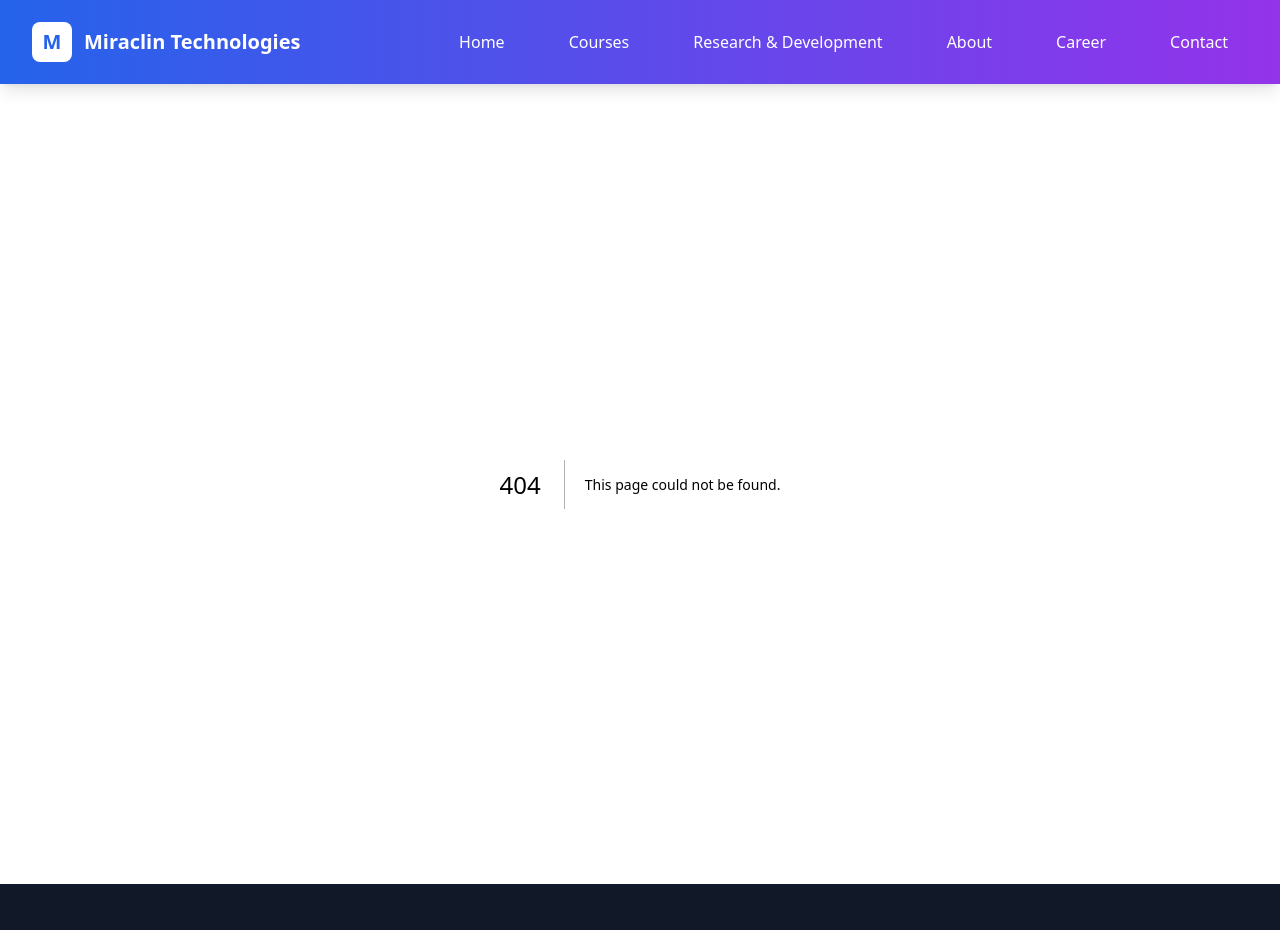
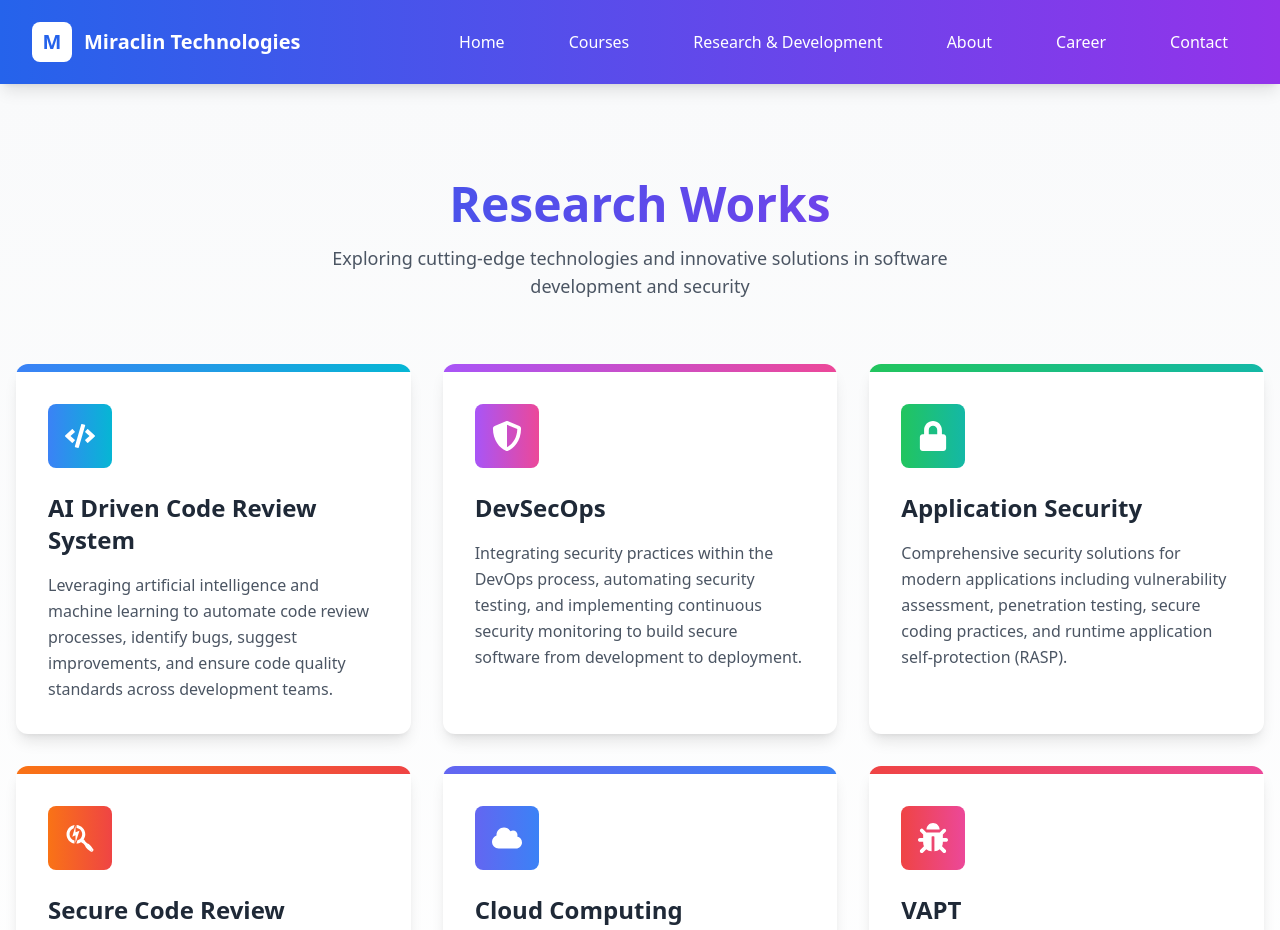
Before and after one commit to miracl-in/miracl-in.github.io, a Next.js app: page /research in a window 1280 px wide. Before the commit this address had no page. Shown: the top 930 px of the page. Built offline with nearby package versions, Linux system fonts and the light colour scheme.

Commit message:
Create page.tsx

```diff
--- /dev/null
+++ b/app/research/page.tsx
@@ -0,0 +1,81 @@
+"use client"
+
+import { FaCode, FaShieldAlt, FaLock, FaSearchengin, FaCloud, FaBug } from 'react-icons/fa'
+
+const projects = [
+  {
+    title: "AI Driven Code Review System",
+    description: "Leveraging artificial intelligence and machine learning to automate code review processes, identify bugs, suggest improvements, and ensure code quality standards across development teams.",
+    icon: FaCode,
+    color: "from-blue-500 to-cyan-500"
+  },
+  {
+    title: "DevSecOps",
+    description: "Integrating security practices within the DevOps process, automating security testing, and implementing continuous security monitoring to build secure software from development to deployment.",
+    icon: FaShieldAlt,
+    color: "from-purple-500 to-pink-500"
+  },
+  {
+    title: "Application Security",
+    description: "Comprehensive security solutions for modern applications including vulnerability assessment, penetration testing, secure coding practices, and runtime application self-protection (RASP).",
+    icon: FaLock,
+    color: "from-green-500 to-teal-500"
+  },
+  {
+    title: "Secure Code Review",
+    description: "In-depth security-focused code analysis to identify vulnerabilities, security flaws, and compliance issues. Expert manual review combined with automated tools to ensure robust and secure codebases.",
+    icon: FaSearchengin,
+    color: "from-orange-500 to-red-500"
+  },
+  {
+    title: "Cloud Computing",
+    description: "Cloud infrastructure design, migration strategies, and optimization for AWS, Azure, and GCP. Implementing scalable, cost-effective cloud solutions with focus on security, performance, and reliability.",
+    icon: FaCloud,
+    color: "from-indigo-500 to-blue-500"
+  },
+  {
+    title: "VAPT",
+    description: "Vulnerability Assessment and Penetration Testing services to identify security weaknesses in applications, networks, and infrastructure. Comprehensive testing methodologies following industry standards and best practices.",
+    icon: FaBug,
+    color: "from-red-500 to-pink-500"
+  }
+]
+
+export default function ResearchPage() {
+  return (
+    <main className="min-h-screen bg-gradient-to-b from-gray-50 to-white">
+      <div className="max-w-7xl mx-auto px-4 py-16 md:py-24">
+        <div className="text-center mb-16">
+          <h1 className="text-4xl md:text-5xl font-bold bg-gradient-to-r from-blue-600 to-purple-600 bg-clip-text text-transparent mb-4">
+            Research Works
+          </h1>
+          <p className="text-gray-600 text-lg max-w-2xl mx-auto">
+            Exploring cutting-edge technologies and innovative solutions in software development and security
+          </p>
+        </div>
+
+        <div className="grid md:grid-cols-2 lg:grid-cols-3 gap-8">
+          {projects.map((project, index) => (
+            <div
+              key={index}
+              className="bg-white rounded-xl shadow-lg hover:shadow-2xl transition-all duration-300 overflow-hidden group hover:-translate-y-2"
+            >
+              <div className={`h-2 bg-gradient-to-r ${project.color}`}></div>
+              <div className="p-8">
+                <div className={`w-16 h-16 rounded-lg bg-gradient-to-r ${project.color} flex items-center justify-center mb-6 group-hover:scale-110 transition-transform duration-300`}>
+                  <project.icon className="text-white text-3xl" />
+                </div>
+                <h3 className="text-2xl font-bold text-gray-800 mb-4">
+                  {project.title}
+                </h3>
+                <p className="text-gray-600 leading-relaxed">
+                  {project.description}
+                </p>
+              </div>
+            </div>
+          ))}
+        </div>
+      </div>
+    </main>
+  )
+}
```
